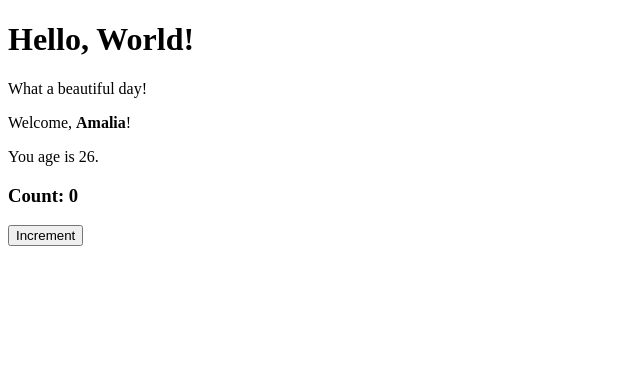
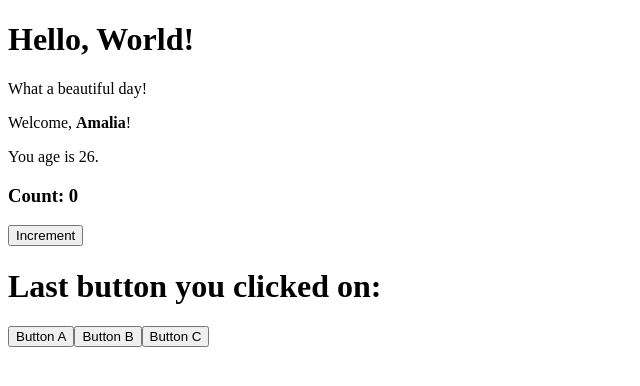
Before and after one commit to amaliacicala/esercizi-react, a React (Create React App) app: page / in a window 1280 px wide. Shown: the top 386 px of the page, without its empty margins (0-640 px from the left). Built offline with nearby package versions, Linux system fonts and the light colour scheme.

Commit message:
feat: add ex. Events 03

```diff
--- a/src/App.js
+++ b/src/App.js
@@ -2,6 +2,7 @@ import React from "react";
 import { Hello } from "./Hello";
 import { Welcome } from "./Welcome";
 import { ClickCounter } from "./ClickCounter";
+import { ClickTracker } from "./ClickTracker";
 
 export class App extends React.Component {
     render() {
@@ -10,6 +11,7 @@ export class App extends React.Component {
                 <Hello />
                 <Welcome name={<strong>Amalia</strong>} age={26}/>
                 <ClickCounter />
+                <ClickTracker />
             </div>
         )
     }
--- /dev/null
+++ b/src/ClickTracker.js
@@ -0,0 +1,29 @@
+import React from "react";
+
+export class ClickTracker extends React.Component {
+    state = {
+        name: undefined
+    }
+
+    handleButtonClick = (event) => {
+        this.setState(() => {
+            return {
+                name: event.target.name
+            }
+        })
+
+        console.log(event.target.name)
+    }
+
+    render() {
+        return (
+            <div>
+                <h1>Last button you clicked on: {this.state.name}</h1>
+
+                <button name="A" onClick={this.handleButtonClick}>Button A</button>
+                <button name="B" onClick={this.handleButtonClick}>Button B</button>
+                <button name="C" onClick={this.handleButtonClick}>Button C</button>
+            </div>
+        )
+    }
+}
```
Also changed, not shown: 1 other file (tests, documents, lock files or other folders).
